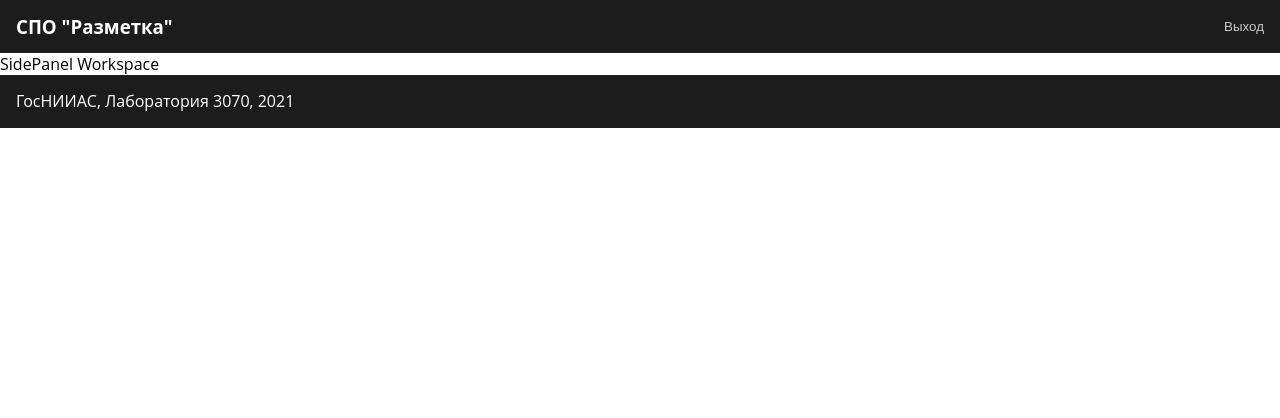
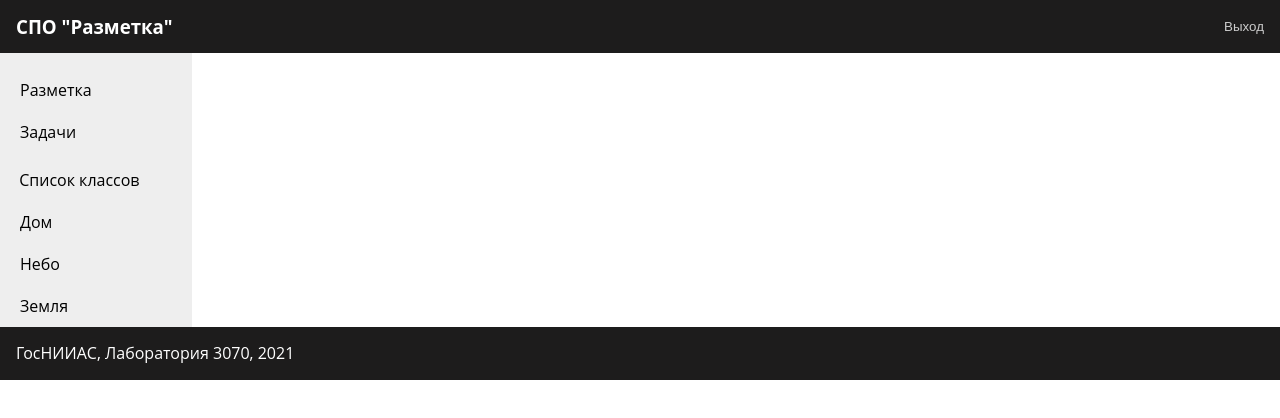
Before and after one commit to lensroman/react-crud, a React (Create React App) app: page / in a window 1280 px wide. Shown: the top 418 px of the page. Built offline with nearby package versions, Linux system fonts and the light colour scheme.

Commit message:
SidePanel draft

```diff
--- a/src/App.js
+++ b/src/App.js
@@ -1,10 +1,13 @@
 import React from "react";
 import Layout from "./hoc/Layout/Layout";
+import SidePanel from "./components/SidePanel/SidePanel";
 
 const App = () => {
   return (
     <div className="App">
-      <Layout />
+      <Layout>
+          <SidePanel />
+      </Layout>
     </div>
   );
 }
--- /dev/null
+++ b/src/components/SidePanel/ClassList/ClassList.js
@@ -0,0 +1,19 @@
+import React from "react";
+
+import classes from './ClassList.module.scss';
+
+const ClassList = props => {
+
+    return (
+        <div className={classes.ClassList}>
+            <p>Список классов</p>
+            <ul>
+                <li>Дом</li>
+                <li>Небо</li>
+                <li>Земля</li>
+            </ul>
+        </div>
+    )
+};
+
+export default ClassList;
--- /dev/null
+++ b/src/components/SidePanel/ClassList/ClassList.module.scss
@@ -0,0 +1,24 @@
+.ClassList {
+  width: 100%;
+  display: flex;
+  flex-direction: column;
+  align-items: center;
+
+  & p {
+    padding: 0;
+    margin: 0;
+    width: 80%;
+  }
+
+  & ul {
+    margin: 0;
+    padding: 5px;
+    list-style: none;
+    width: 100%;
+
+    & li {
+      padding: 5px 20px;
+      margin-top: 10px;
+    }
+  }
+}
--- /dev/null
+++ b/src/components/SidePanel/Navigation/NavigationItems/NavigationItem/NavigationItem.js
@@ -0,0 +1,13 @@
+import React from "react";
+
+import classes from './NavigationItem.module.scss';
+
+const NavigationItem = props => {
+    return (
+        <li className={classes.NavigationItem}>
+            <a href="#">{props.children}</a>
+        </li>
+    )
+};
+
+export default NavigationItem;
--- /dev/null
+++ b/src/components/SidePanel/Navigation/NavigationItems/NavigationItem/NavigationItem.module.scss
@@ -0,0 +1,21 @@
+.NavigationItem {
+  margin: 10px 0;
+  box-sizing: border-box;
+  display: block;
+  width: 100%;
+
+  & a {
+    color: #000;
+    text-decoration: none;
+    width: 100%;
+    box-sizing: border-box;
+    display: block;
+    transition: all .2s;
+
+    &:hover,
+    &:active,
+    &.active {
+      color: #4052c8;
+    }
+  }
+}
--- /dev/null
+++ b/src/components/SidePanel/Navigation/NavigationItems/NavigationItems.js
@@ -0,0 +1,15 @@
+import React from "react";
+
+import classes from './NavigationItems.module.scss';
+import NavigationItem from "./NavigationItem/NavigationItem";
+
+const NavigationItems = props => {
+    return (
+        <ul className={classes.NavigationItems}>
+            <NavigationItem>Разметка</NavigationItem>
+            <NavigationItem>Задачи</NavigationItem>
+        </ul>
+    )
+};
+
+export default NavigationItems;
--- /dev/null
+++ b/src/components/SidePanel/Navigation/NavigationItems/NavigationItems.module.scss
@@ -0,0 +1,8 @@
+.NavigationItems {
+  list-style: none;
+  display: flex;
+  flex-flow: column;
+  align-items: center;
+  width: 100%;
+  height: 100%;
+}
--- /dev/null
+++ b/src/components/SidePanel/SidePanel.js
@@ -0,0 +1,16 @@
+import React from "react";
+
+import classes from './SidePanel.module.scss';
+import NavigationItems from "./Navigation/NavigationItems/NavigationItems";
+import ClassList from "./ClassList/ClassList";
+
+const SidePanel = (props) => {
+    return (
+        <div className={classes.SidePanel}>
+            <NavigationItems />
+            <ClassList />
+        </div>
+    )
+};
+
+export default SidePanel;
--- /dev/null
+++ b/src/components/SidePanel/SidePanel.module.scss
@@ -0,0 +1,8 @@
+.SidePanel {
+  width: 15%;
+  height: 100%;
+  display: flex;
+  flex-direction: column;
+  align-items: center;
+  background-color: #eee;
+}
--- a/src/hoc/Layout/Layout.js
+++ b/src/hoc/Layout/Layout.js
@@ -11,8 +11,7 @@ const Layout = props => {
                 <button className={classes.exitButton}>Выход</button>
             </header>
             <main>
-                 SidePanel
-                 Workspace
+                {props.children}
             </main>
             <footer className={classes.footer}>
                 <p>ГосНИИАС, Лаборатория 3070, 2021</p>
--- a/src/index.js
+++ b/src/index.js
@@ -1,7 +1,7 @@
 import React from 'react';
 import ReactDOM from 'react-dom';
 
-import './index.css';
+import './index.scss';
 import App from './App';
 
 import reportWebVitals from './reportWebVitals';
```
Also changed, not shown: src/index.scss (renamed from src/index.css).
